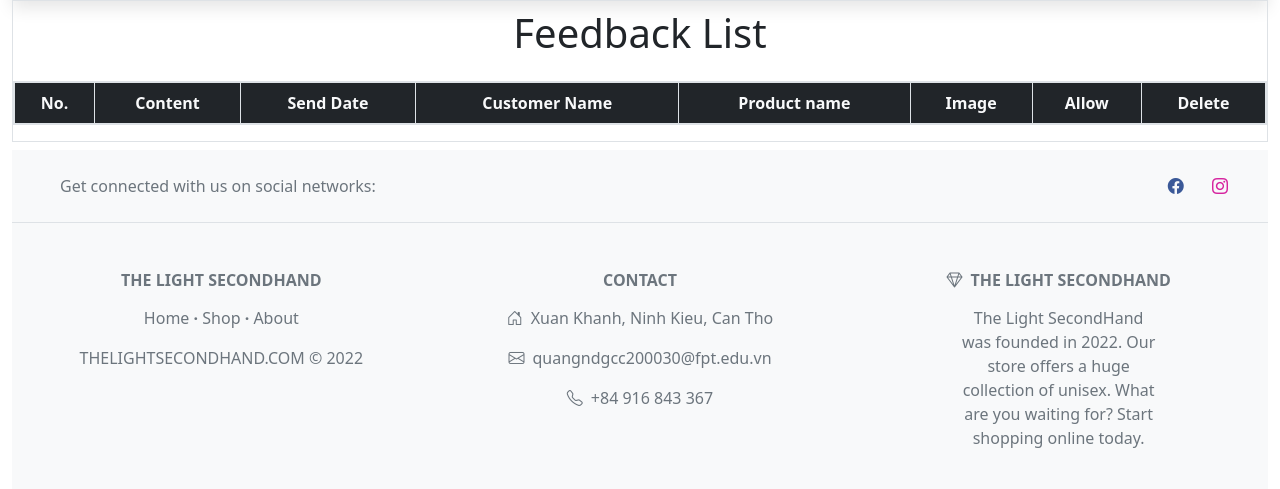
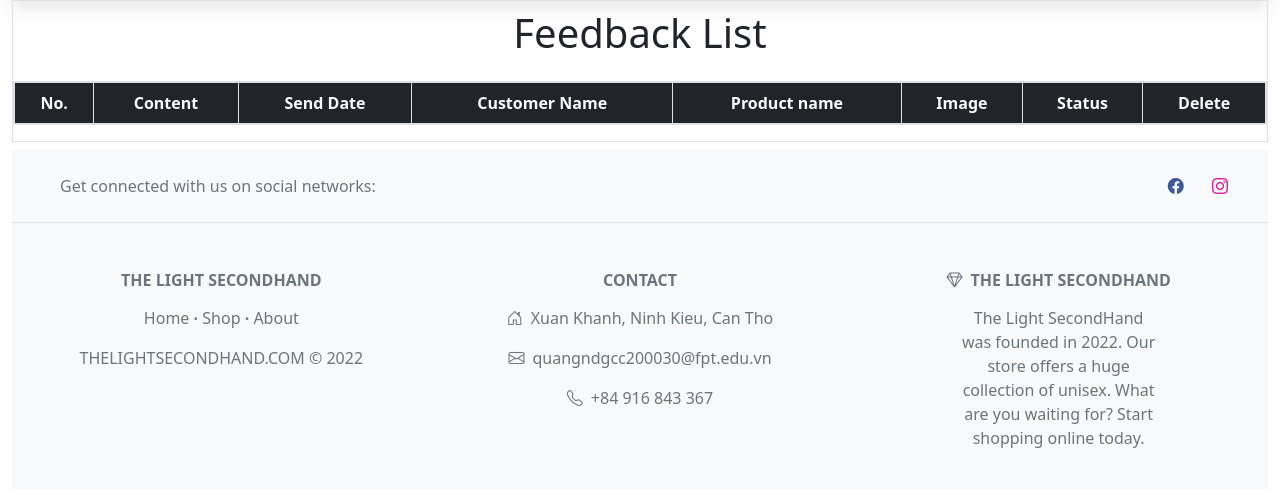
Before and after one commit to TheLightWebProject/TheLightStore, a Symfony app: template templates/feedback/feedback.html.twig in a window 1280 px wide. Shown: the part 94-583 px from the top of the page. Run offline with Twig, Linux system fonts and the light colour scheme; the template is opened without the code that fills it, so the values that code supplies are empty; some libraries are stand-ins or nearby versions.

Commit message:
Change interface feedbackManagement

```diff
--- a/templates/feedback/feedback.html.twig
+++ b/templates/feedback/feedback.html.twig
@@ -37,7 +37,7 @@
             <strong>Image</strong>
           </th>
           <th>
-            <strong>Allow</strong>
+            <strong>Status</strong>
           </th>
           <th>
             <strong>Delete</strong>
```
Also changed, not shown: 1 other file.
